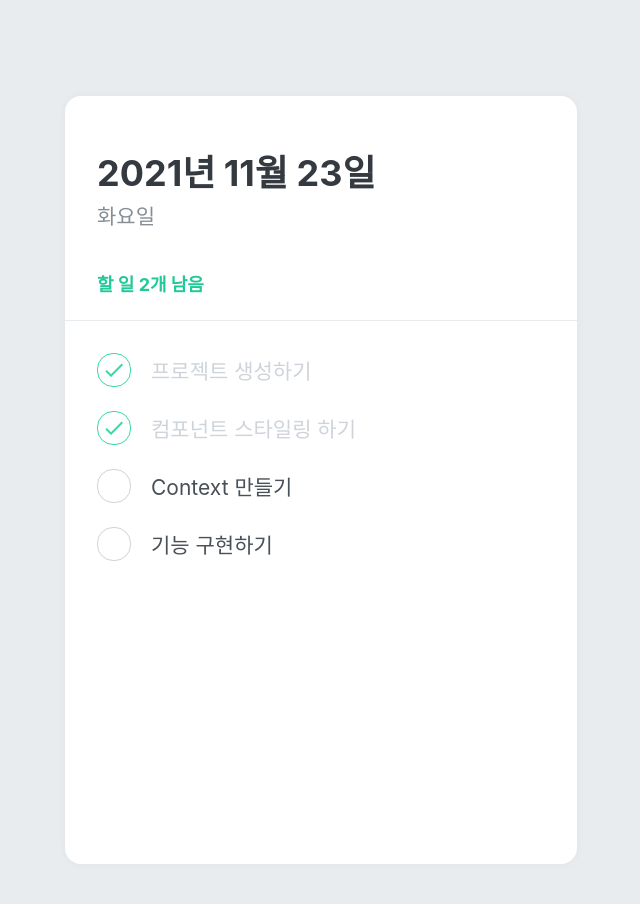
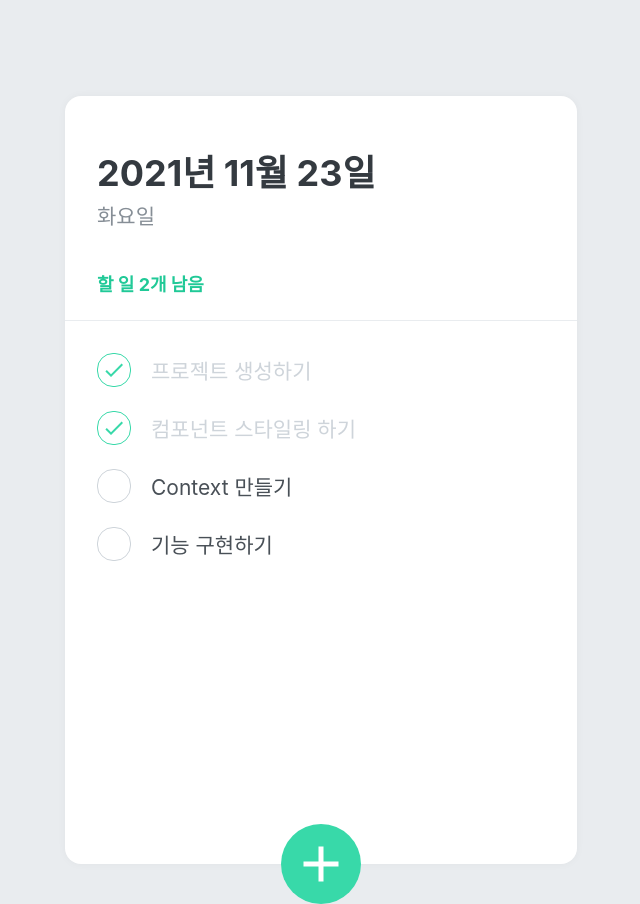
Before and after one commit to SungHyun627/React_Study, a React (Create React App) app in the folder react-todolist/: page / in a window 1280 px wide. Shown: the whole page, without its empty margins (319-959 px from the left). Built offline with nearby package versions, Linux system fonts and the light colour scheme.

Commit message:
create TodoCreate component and add in App component

```diff
--- a/react-todolist/src/App.js
+++ b/react-todolist/src/App.js
@@ -2,6 +2,7 @@
 import TodoTemplate from "./components/TodoTemplate";
 import TodoHead from "./components/TodoHead";
 import TodoList from "./components/TodoList";
+import TodoCreate from "./components/TodoCreate";
 
 const GlobalStyle = createGlobalStyle`
   body {
@@ -16,6 +17,7 @@
       <TodoTemplate>
         <TodoHead />
         <TodoList />
+        <TodoCreate />
       </TodoTemplate>
     </>
   );
--- /dev/null
+++ b/react-todolist/src/components/TodoCreate.js
@@ -0,0 +1,96 @@
+import styled, { css } from "styled-components";
+import { MdAdd } from "react-icons/md";
+import { useState } from "react";
+
+const CircleButton = styled.button`
+  background: #38d9a9;
+  &:hover {
+    background: #63e6be;
+  }
+  &:active {
+    background: #20c997;
+  }
+
+  z-index: 5;
+  cursor: pointer;
+  width: 80px;
+  height: 80px;
+  display: block;
+  align-items: center;
+  justify-content: center;
+  font-size: 60px;
+  position: absolute;
+  left: 50%;
+  bottom: 0px;
+  transform: translate(-50%, 50%);
+  color: white;
+  border-radius: 50%;
+  border: none;
+  outline: none;
+  display: flex;
+
+  transition: 0.125s all ease-in;
+  ${(props) =>
+    props.open &&
+    css`
+      background: #ff6b6b;
+      &:hover {
+        background: #ff8787;
+      }
+      &:active {
+        background: #fa5252;
+      }
+      transform: translate(-50%, 50%) rotate(45deg);
+    `}
+`;
+
+const InsertFromPositioner = styled.div`
+  width: 100%;
+  bottom: 0;
+  left: 0;
+  position: absolute;
+`;
+
+const InsertForm = styled.form`
+  background: #f8f9fa;
+  padding-left: 32px;
+  padding-top: 32px;
+  padding-right: 32px;
+  padding-bottom: 72px;
+
+  border-bottom-left-radius: 16px;
+  border-bottom-right-radius: 16px;
+  border-top: 1px solid #e9ecef;
+`;
+
+const Input = styled.input`
+  padding: 12px;
+  border-radius: 4px;
+  border: 1px solid #dee2e6;
+  width: 100%;
+  outline: none;
+  font-size: 18px;
+  box-sizing: border-box;
+`;
+
+const TodoCreate = () => {
+  const [open, setOpen] = useState(false);
+  const onToggle = () => setOpen(!open);
+
+  return (
+    <>
+      {open && (
+        <InsertFromPositioner>
+          <InsertForm>
+            <Input autoFocus placeholder="할 일을 입력 후, Enter를 누르세요" />
+          </InsertForm>
+        </InsertFromPositioner>
+      )}
+      <CircleButton onClick={onToggle} open={open}>
+        <MdAdd />
+      </CircleButton>
+    </>
+  );
+};
+
+export default TodoCreate;
```
